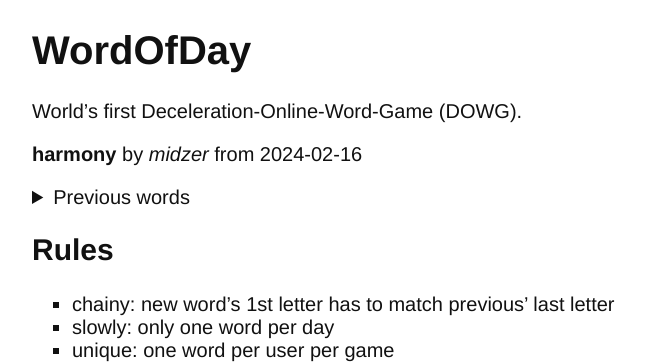
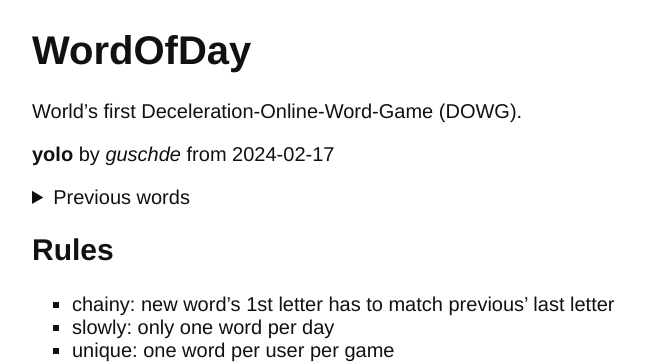
Before and after one commit to sigvef/wordofday, a Jekyll site: the page built from index.md, in a window 1280 px wide. Shown: the top 364 px of the page, without its empty margins (288-934 px from the left). Built offline with Jekyll 4.4.1, drawn with Linux system fonts in a browser that asks for light colours.

Commit message:
new item

```diff
--- a/_data/items.yml
+++ b/_data/items.yml
@@ -1,3 +1,6 @@
 - date: 2024-02-16
   name: midzer
   word: harmony
+- date: 2024-02-17
+  name: guschde
+  word: yolo
```
